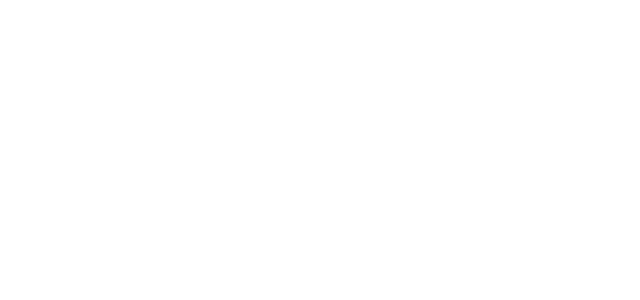
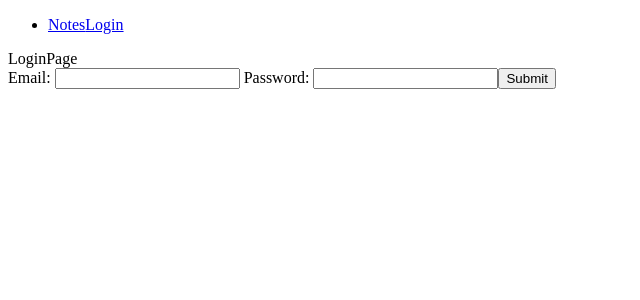
Before and after one commit to ultraammar/ammarvelous-notes, a React (Create React App) app in the folder frontend/: page /login in a window 1280 px wide. Before the commit this address had no page. Shown: the top 300 px of the page, without its empty margins (0-640 px from the left). Built offline with nearby package versions, Linux system fonts and the light colour scheme.

Commit message:
Refactor ListNotes component, CreateNotes component, EditNote component, and server.js file. Add Login functionality and JWT authentication.

```diff
--- a/frontend/src/App.js
+++ b/frontend/src/App.js
@@ -1,18 +1,25 @@
 import React from 'react';
-import {BrowserRouter, Route, Routes, Navigate} from "react-router-dom";
+import {BrowserRouter, Route, Routes, Navigate, Link} from "react-router-dom";
 import EditNote from "./components/EditNote";
 import ListNotes from "./components/ListNotes";
+import LoginPage from 'pages/LoginPage';
 
 function App() {
 
 
   return (
     <div className="App">
-
       <BrowserRouter>
+      <ul>
+        <li>
+          <Link to="/notes">Notes</Link>
+          <Link to="/login">Login</Link>
+        </li>
+      </ul>
         <Routes>
 
           <Route path="/" element={<Navigate to="/notes" replace />} />
+          <Route path='/login' element={<LoginPage/>}/>
           <Route path="/notes/" element={<ListNotes/>}/>
           <Route path='/notes/:id/edit' element={<EditNote/>}/>
         </Routes>
--- a/frontend/src/components/CreateNotes.js
+++ b/frontend/src/components/CreateNotes.js
@@ -12,7 +12,7 @@ const CreateNotes = ({onNoteCreated}) => {
     const handleOnSubmit = async (e) => {
         e.preventDefault();
         //create note
-        const res = await axios.post("http://localhost:3001/notes", {title, body});
+        const res = await axios.post("/notes", {title, body});
         //console.log(res);
         if(res.data.error){
             setError(res.data.error);
--- a/frontend/src/components/EditNote.js
+++ b/frontend/src/components/EditNote.js
@@ -15,7 +15,7 @@ const EditNote = () => {
         const fetchNote = async () => {
                 try {
                     // Fetch note
-                    const res = await axios.get(`http://localhost:3001/notes/${id}`);
+                    const res = await axios.get(`/notes/${id}`);
 
                     // Set to state
                     setNote(res.data.note);
@@ -31,7 +31,7 @@ const EditNote = () => {
         e.preventDefault();
         //update note
 
-        axios.put(`http://localhost:3001/notes/${id}`, {title, body})
+        axios.put(`/notes/${id}`, {title, body})
         .then(() => {
                 //redirect
                 window.location.href = "/";
--- a/frontend/src/components/ListNotes.js
+++ b/frontend/src/components/ListNotes.js
@@ -13,7 +13,7 @@ const ListNotes = () => {
     const fetchNotes = async() => {
         try {
           // Fetch notes
-          const res = await axios.get("http://localhost:3001/notes");
+          const res = await axios.get("/notes");
           setNotes(res.data.notes);
 
 
--- /dev/null
+++ b/frontend/src/components/LoginForm.js
@@ -0,0 +1,42 @@
+import axios from "axios";
+import React, { useState } from "react";
+
+const LoginForm = () => {
+  const [email, setEmail] = useState("");
+  const [password, setPassword] = useState("");
+
+    const handleOnSubmit = async (e) => {
+    e.preventDefault();
+    try{
+        const res = await axios.post('/login', {email, password}, {withCredentials: true});
+        console.log(res);
+    }
+    catch(err)
+    {
+        console.log(err);
+    }
+
+    }
+
+  return (
+    <form onSubmit={handleOnSubmit}>
+      <label htmlFor="email"> Email: </label>
+      <input
+        onChange={(e) => setEmail(e.target.value)}
+        type="email"
+        name="email"
+        id="email"
+      />
+      <label htmlFor="password"> Password: </label>
+      <input
+        onChange={(e) => setPassword(e.target.value)}
+        type="password"
+        name="password"
+        id="password"
+      />
+      <button type="submit">Submit</button>
+    </form>
+  );
+};
+
+export default LoginForm;
--- a/frontend/src/index.js
+++ b/frontend/src/index.js
@@ -2,8 +2,9 @@ import React from 'react';
 import ReactDOM from 'react-dom/client';
 
 import App from './App';
+import axios from 'axios';
 
-
+axios.defaults.baseURL = 'http://localhost:3001';
 const root = ReactDOM.createRoot(document.getElementById('root'));
 root.render(
 
--- a/frontend/src/pages/LoginPage.js
+++ b/frontend/src/pages/LoginPage.js
@@ -1,7 +1,12 @@
+import LoginForm from 'components/LoginForm'
 import React from 'react'
 
 export default function LoginPage() {
   return (
-    <div>LoginPage</div>
+    <div>
+      <div>LoginPage</div>
+
+      <LoginForm/>
+    </div>
   )
 }
```
Also changed, not shown: 1 other file (tests, documents, lock files or other folders).
